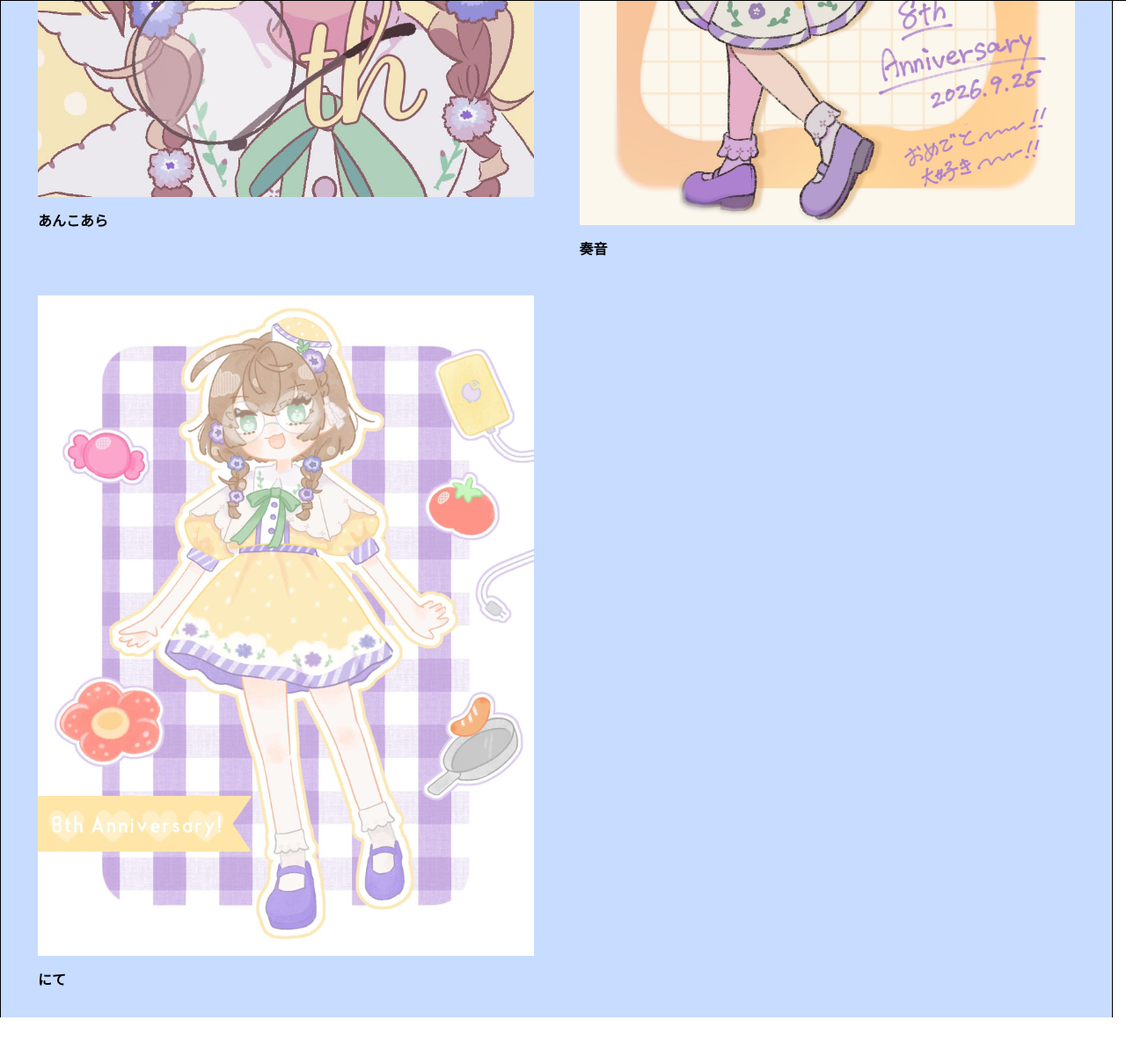
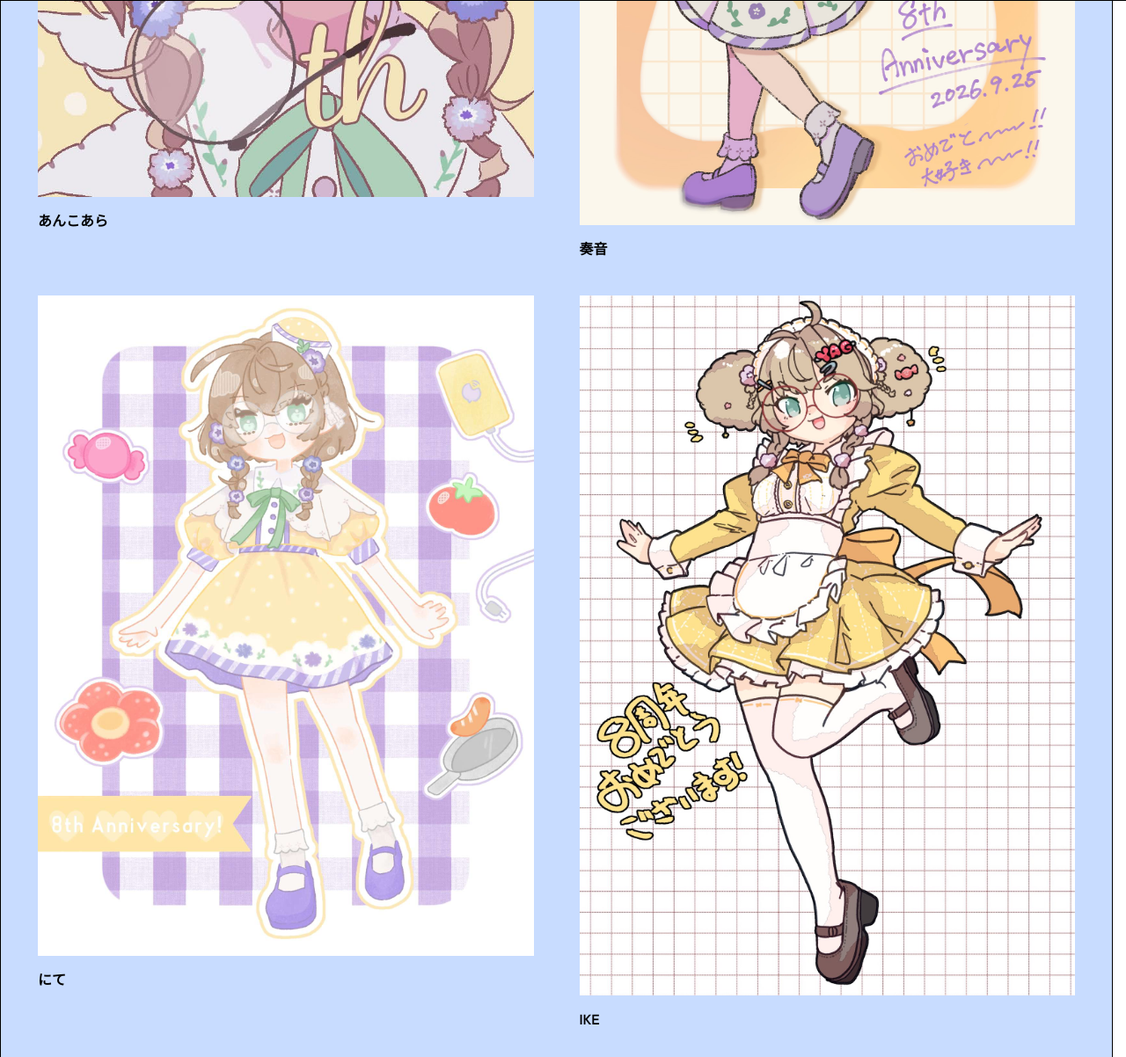
Before and after one commit to msf-014/8th_website, an Astro site: page /illustration in a window 1280 px wide. Shown: the part 800-2002 px from the top of the page at 88% size. Built offline with nearby package versions, Linux system fonts and the light colour scheme; Astro itself is replaced by a stand-in of ours; a web font is replaced by a local one.

Commit message:
イラストの更新

```diff
--- a/src/pages/illustration.astro
+++ b/src/pages/illustration.astro
@@ -19,6 +19,10 @@ const image = [
   {
     src: "/54_20260925041658.jpg",
     title: "にて",
+  },
+  {
+    src: "/HTSjvQlaIAALLGh.jpg",
+    title: "IKE",
   },
 ];
 
```
Also changed, not shown: public/HTSjvQlaIAALLGh.jpg (added).
